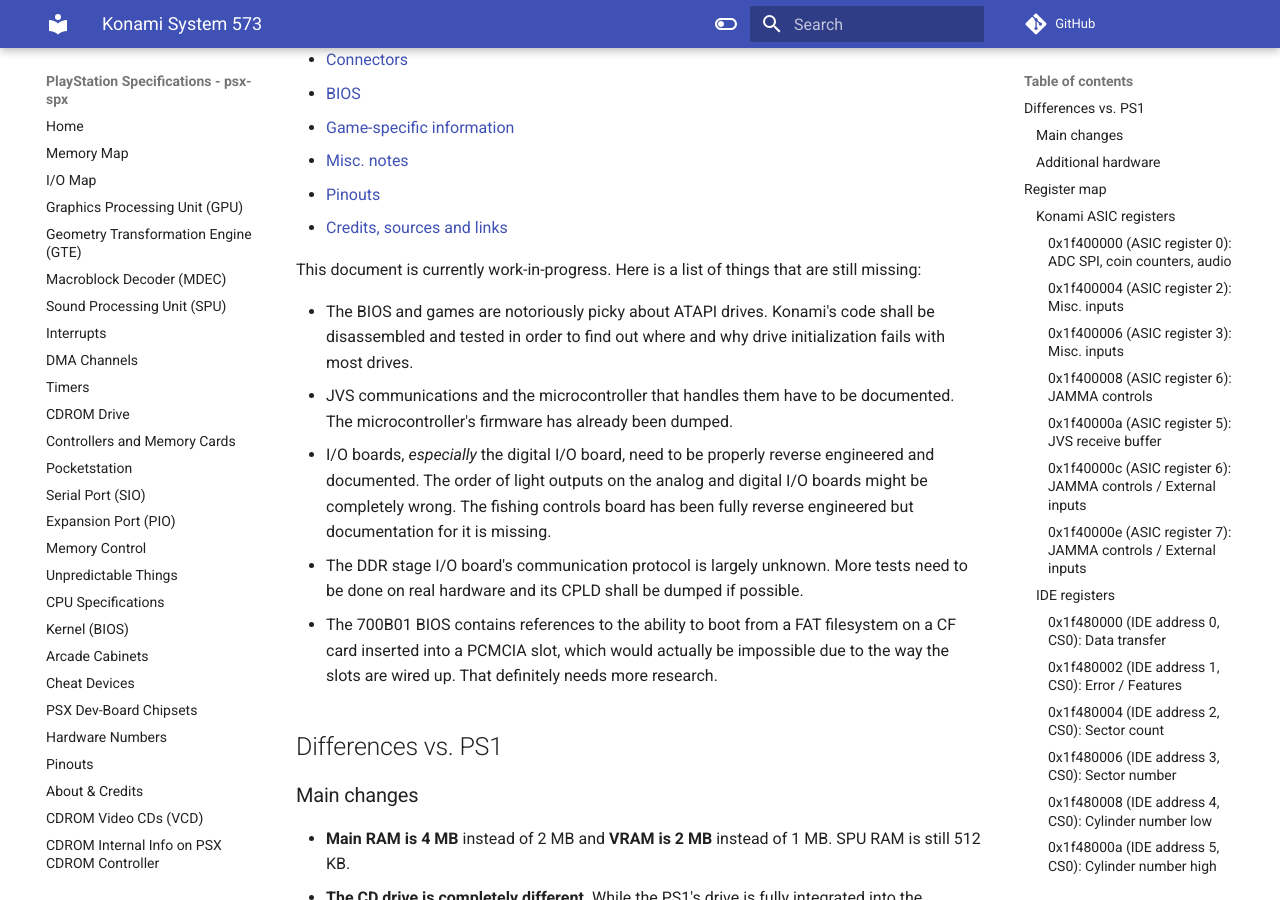
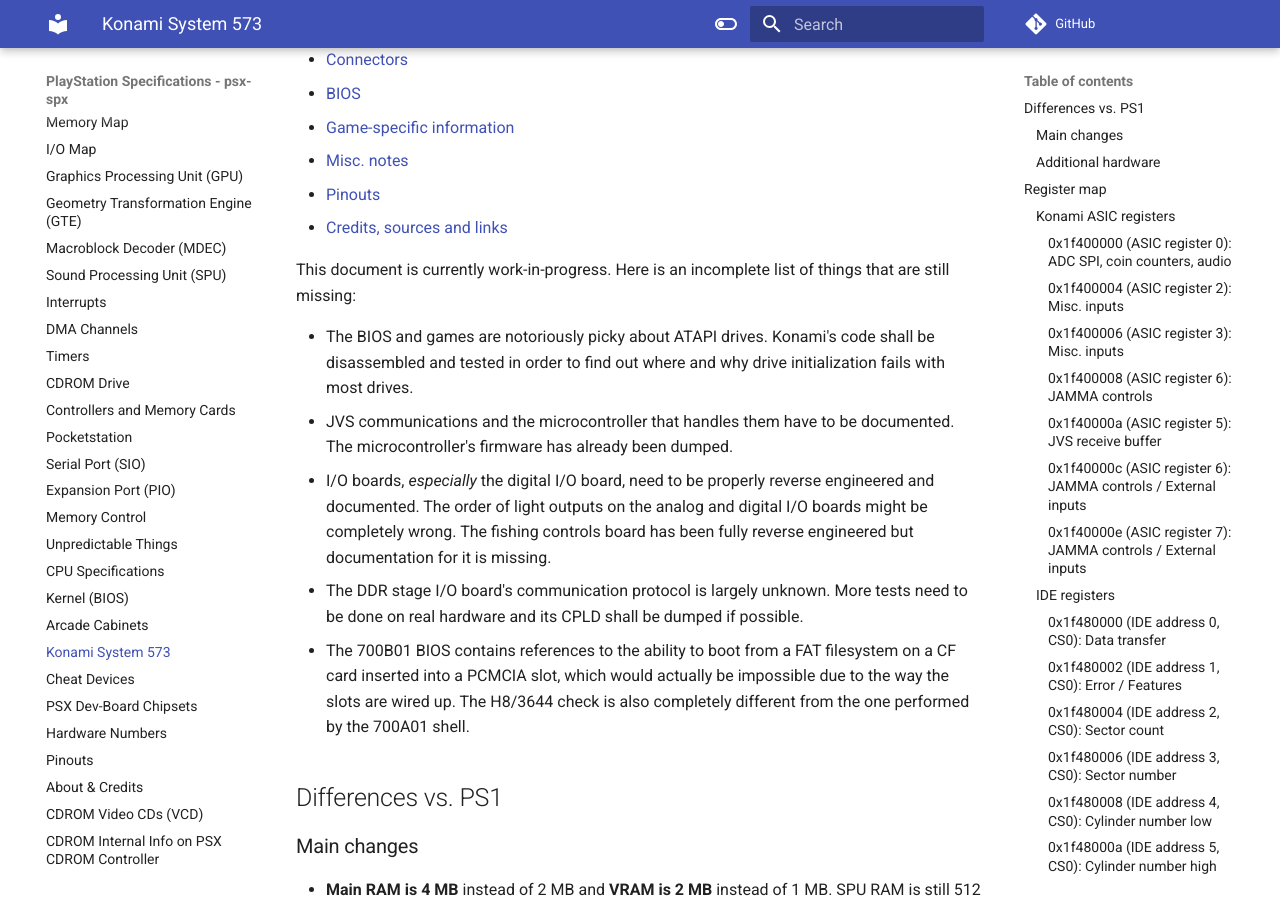
Before and after one commit to psx-spx/psx-spx.github.io, an MkDocs documentation site: the page built from docs/konamisystem573.md, in a window 1280 px wide and 900 px high, scrolled down 393 px. Built offline with MkDocs 1.6.1 and Material for MkDocs 9.7.7, drawn with Linux system fonts in a browser that asks for light colours; comment, search, counter and statistics services are not loaded.

Commit message:
Add konamisystem573.md to mkdocs.yml

```diff
--- a/docs/konamisystem573.md
+++ b/docs/konamisystem573.md
@@ -17,8 +17,8 @@
 - [Pinouts](#pinouts)
 - [Credits, sources and links](#credits-sources-and-links)
 
-This document is currently work-in-progress. Here is a list of things that are
-still missing:
+This document is currently work-in-progress. Here is an incomplete list of
+things that are still missing:
 
 - The BIOS and games are notoriously picky about ATAPI drives. Konami's code
   shall be disassembled and tested in order to find out where and why drive
@@ -34,8 +34,8 @@
   possible.
 - The 700B01 BIOS contains references to the ability to boot from a FAT
   filesystem on a CF card inserted into a PCMCIA slot, which would actually be
-  impossible due to the way the slots are wired up. That definitely needs more
-  research.
+  impossible due to the way the slots are wired up. The H8/3644 check is also
+  completely different from the one performed by the 700A01 shell.
 
 ## Differences vs. PS1
 
--- a/mkdocs.yml
+++ b/mkdocs.yml
@@ -54,6 +54,7 @@
     - 'cpuspecifications.md'
     - 'kernelbios.md'
     - 'arcadecabinets.md'
+    - 'konamisystem573.md'
     - 'cheatdevices.md'
     - 'psxdevboardchipsets.md'
     - 'hardwarenumbers.md'
```
